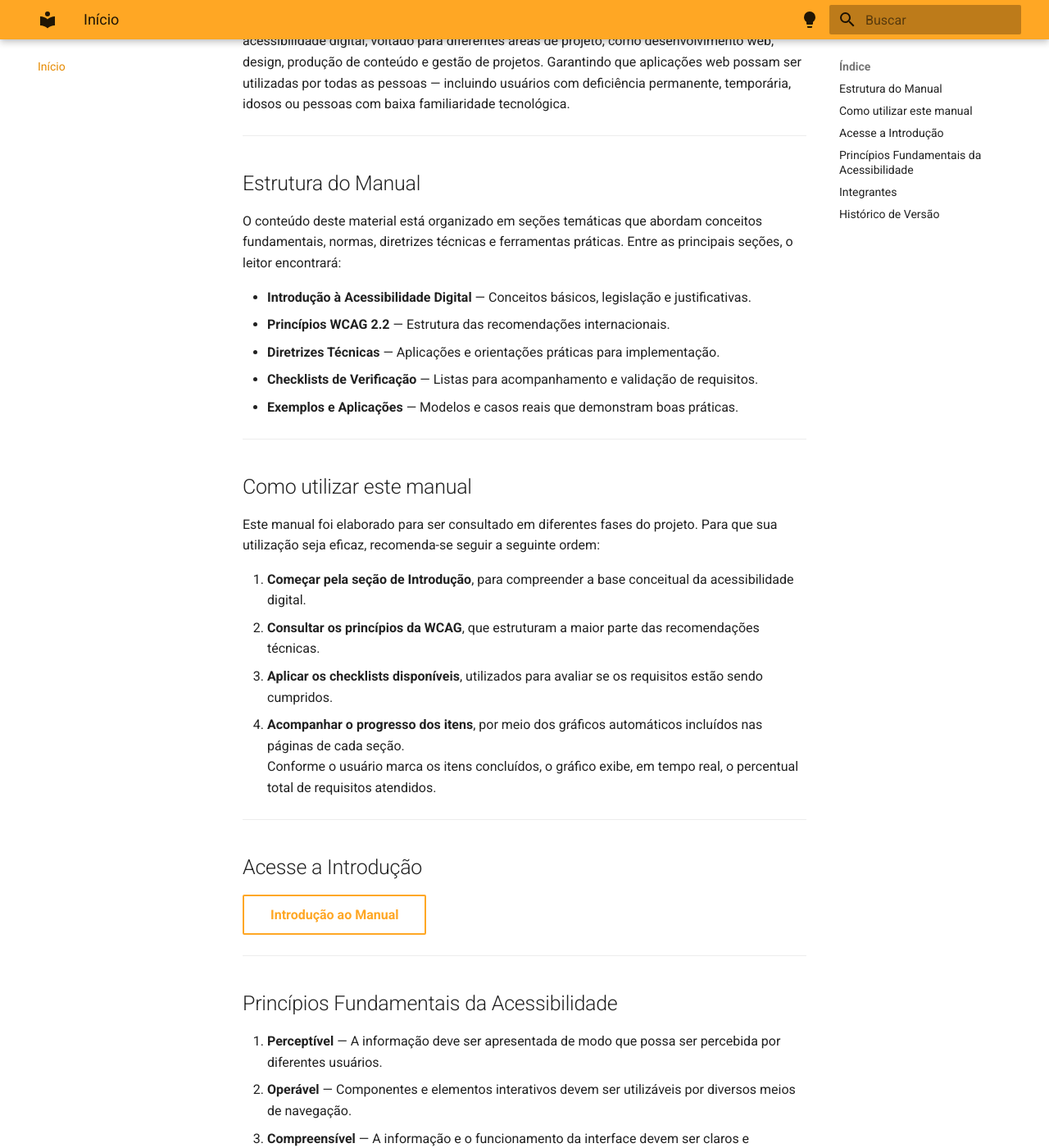
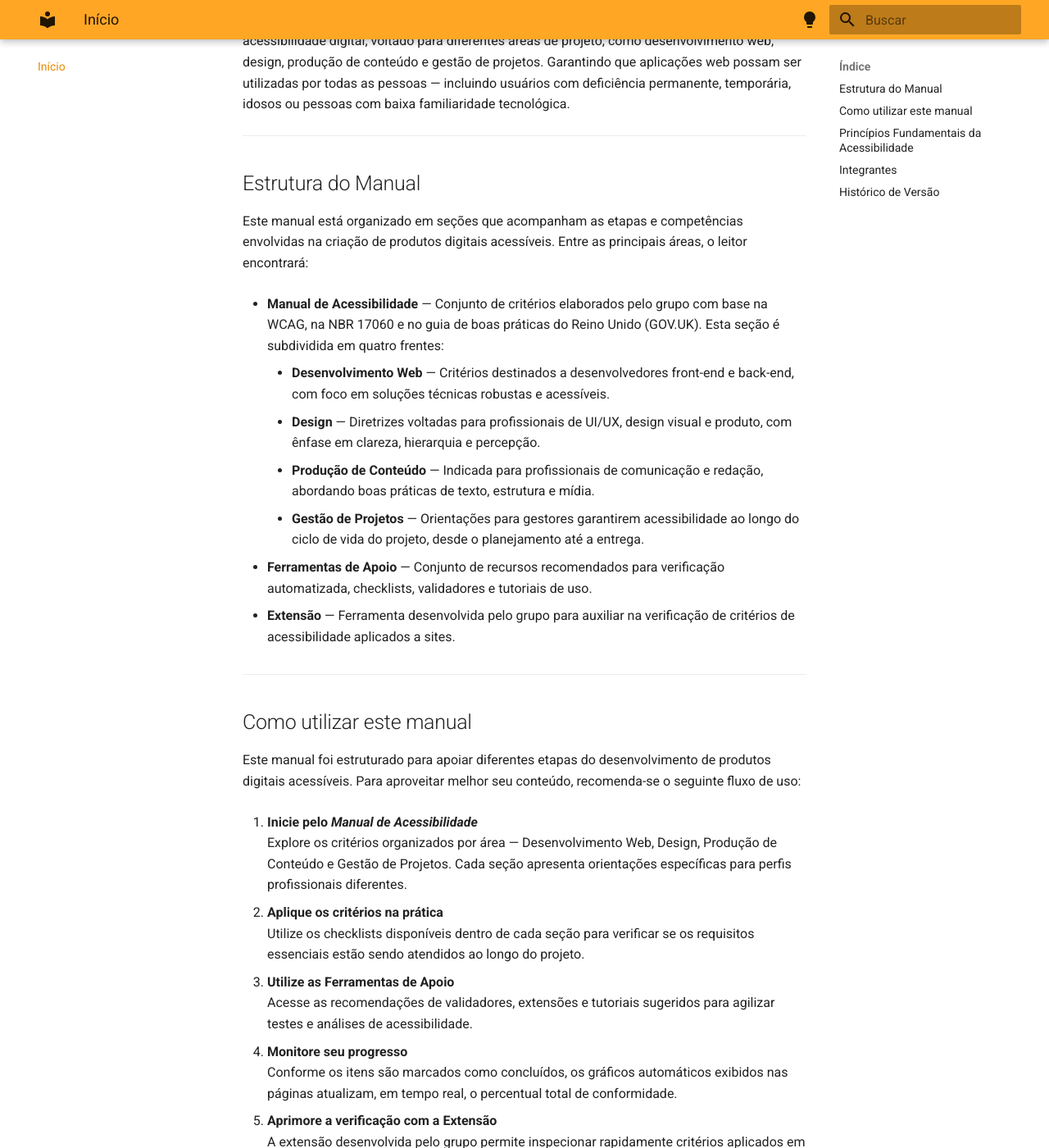
Before and after one commit to UnB-IHC/IHC-2025.2-Grupo6, an MkDocs documentation site: the page built from docs/index.md, in a window 1280 px wide and 1400 px high, scrolled down 267 px. Shown: the whole window at 82% size. Built offline with MkDocs 1.6.1 and Material for MkDocs 9.7.7, drawn with Linux system fonts in a browser that asks for light colours; some of the changed text lies outside the part shown.

Commit message:
correção pagina inicial

```diff
--- a/docs/index.md
+++ b/docs/index.md
@@ -6,31 +6,44 @@ Este manual reúne diretrizes é um projeto desenvolvido no contexto da discipli
 
 ## Estrutura do Manual
 
-O conteúdo deste material está organizado em seções temáticas que abordam conceitos fundamentais, normas, diretrizes técnicas e ferramentas práticas. Entre as principais seções, o leitor encontrará:
+Este manual está organizado em seções que acompanham as etapas e competências envolvidas na criação de produtos digitais acessíveis. Entre as principais áreas, o leitor encontrará:
 
-- **Introdução à Acessibilidade Digital** — Conceitos básicos, legislação e justificativas.
-- **Princípios WCAG 2.2** — Estrutura das recomendações internacionais.
-- **Diretrizes Técnicas** — Aplicações e orientações práticas para implementação.
-- **Checklists de Verificação** — Listas para acompanhamento e validação de requisitos.
-- **Exemplos e Aplicações** — Modelos e casos reais que demonstram boas práticas.
+- **Manual de Acessibilidade** — Conjunto de critérios elaborados pelo grupo com base na WCAG, na NBR 17060 e no guia de boas práticas do Reino Unido (GOV.UK). Esta seção é subdividida em quatro frentes:
+
+    - **Desenvolvimento Web** — Critérios destinados a desenvolvedores front-end e back-end, com foco em soluções técnicas robustas e acessíveis.
+    - **Design** — Diretrizes voltadas para profissionais de UI/UX, design visual e produto, com ênfase em clareza, hierarquia e percepção.
+    - **Produção de Conteúdo** — Indicada para profissionais de comunicação e redação, abordando boas práticas de texto, estrutura e mídia.
+    - **Gestão de Projetos** — Orientações para gestores garantirem acessibilidade ao longo do ciclo de vida do projeto, desde o planejamento até a entrega.
+
+- **Ferramentas de Apoio** — Conjunto de recursos recomendados para verificação automatizada, checklists, validadores e tutoriais de uso.
+
+- **Extensão** — Ferramenta desenvolvida pelo grupo para auxiliar na verificação de critérios de acessibilidade aplicados a sites.
+
+
 
 ---
 
 ## Como utilizar este manual
 
-Este manual foi elaborado para ser consultado em diferentes fases do projeto. Para que sua utilização seja eficaz, recomenda-se seguir a seguinte ordem:
+Este manual foi estruturado para apoiar diferentes etapas do desenvolvimento de produtos digitais acessíveis. Para aproveitar melhor seu conteúdo, recomenda-se o seguinte fluxo de uso:
 
-1. **Começar pela seção de Introdução**, para compreender a base conceitual da acessibilidade digital.
-2. **Consultar os princípios da WCAG**, que estruturam a maior parte das recomendações técnicas.
-3. **Aplicar os checklists disponíveis**, utilizados para avaliar se os requisitos estão sendo cumpridos.
-4. **Acompanhar o progresso dos itens**, por meio dos gráficos automáticos incluídos nas páginas de cada seção.
-   Conforme o usuário marca os itens concluídos, o gráfico exibe, em tempo real, o percentual total de requisitos atendidos.
+1. **Inicie pelo *Manual de Acessibilidade***
+   Explore os critérios organizados por área — Desenvolvimento Web, Design, Produção de Conteúdo e Gestão de Projetos. Cada seção apresenta orientações específicas para perfis profissionais diferentes.
 
----
+2. **Aplique os critérios na prática**
+   Utilize os checklists disponíveis dentro de cada seção para verificar se os requisitos essenciais estão sendo atendidos ao longo do projeto.
 
-## Acesse a Introdução
+3. **Utilize as Ferramentas de Apoio**
+   Acesse as recomendações de validadores, extensões e tutoriais sugeridos para agilizar testes e análises de acessibilidade.
 
-[Introdução ao Manual](manual/introducao.md){ .md-button }
+4. **Monitore seu progresso**
+   Conforme os itens são marcados como concluídos, os gráficos automáticos exibidos nas páginas atualizam, em tempo real, o percentual total de conformidade.
+
+5. **Aprimore a verificação com a Extensão**
+   A extensão desenvolvida pelo grupo permite inspecionar rapidamente critérios aplicados em sites, complementando os checklists e as ferramentas externas.
+
+Seguindo esse fluxo, o leitor consegue navegar pelo manual de forma objetiva e aplicar as diretrizes diretamente nas etapas de planejamento, design, desenvolvimento e validação.
+
 
 ---
 
@@ -76,4 +89,5 @@ Este manual foi elaborado para ser consultado em diferentes fases do projeto. Pa
 | Versão | Data | Descrição | Autor(es)| Revisor(es) |
 |--------|------|-----------|-----------|-------------|
 | 1.0 | 08/11/2025 | Criação do Gitpages | [Isabella Choukaira](https://github.com/isabellachoukaira) | [ Giovana Fontes ](https://github.com/GiovanaFontesS) |
-| 1.2 | 15/11/2025 | Correção da pagina inial | [ Giovana Fontes ](https://github.com/GiovanaFontesS) | [Isabella Choukaira](https://github.com/isabellachoukaira) |
+| 1.1 | 15/11/2025 | Correção da pagina inicial | [ Giovana Fontes ](https://github.com/GiovanaFontesS) | [Isabella Choukaira](https://github.com/isabellachoukaira) |
+| 1.2 | 16/11/2025 | Revisão e correção |[Isabella Choukaira](https://github.com/isabellachoukaira) | [ Giovana Fontes ](https://github.com/GiovanaFontesS) |
--- a/mkdocs.yml
+++ b/mkdocs.yml
@@ -28,7 +28,7 @@ theme:
 nav:
   - Início: index.md
   - Manual de Acessibilidade:
-    - Introdução: "manual/introducao.md"
+    ##- Introdução: "manual/introducao.md"
     - Desenvolvimento Web: "manual/devWeb.md"
     - Design: "manual/design.md"
     - Geração de Conteúdo: "manual/geracaoCont.md"
```
